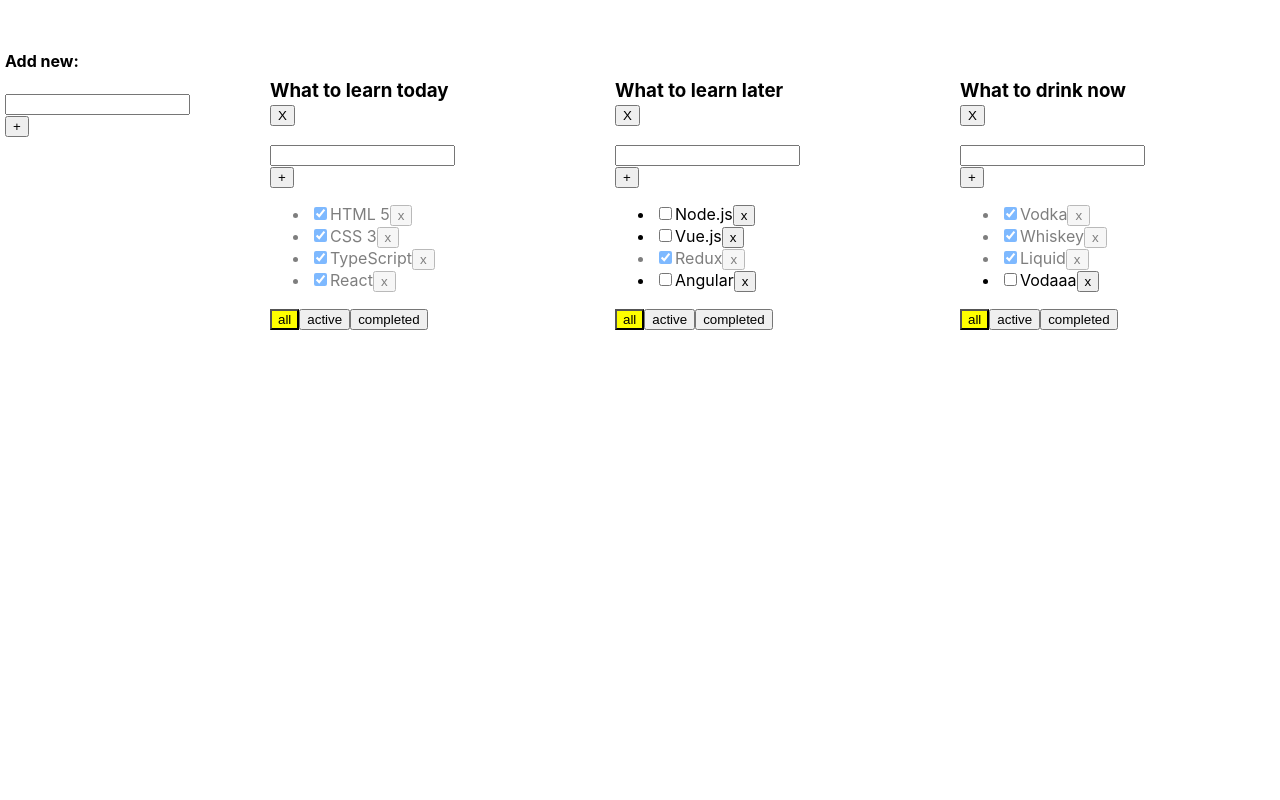
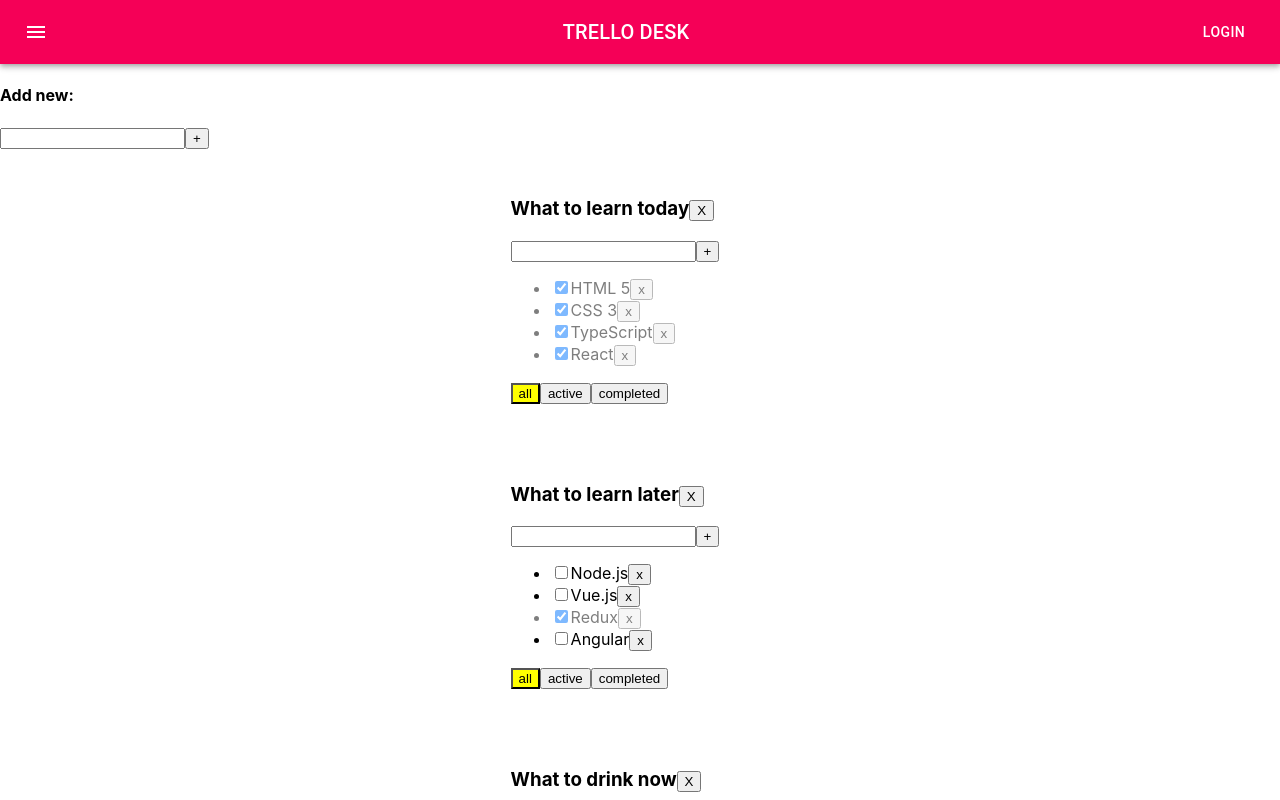
Before and after one commit to Dora-ApplePie/Todolist-React-TS, a React (Create React App) app: page / in a window 1280 px wide. Shown: the top 800 px of the page. Built offline with nearby package versions, Linux system fonts and the light colour scheme.

Commit message:
add Material AppBar

```diff
--- a/package.json
+++ b/package.json
@@ -4,8 +4,12 @@
   "private": true,
   "homepage": "https://dora-applepie.github.io/Todolist-React-TS",
   "dependencies": {
+    "@emotion/react": "^11.7.1",
+    "@emotion/styled": "^11.6.0",
     "@material-ui/core": "^4.12.3",
     "@material-ui/icons": "^4.11.2",
+    "@mui/material": "^5.3.1",
+    "@mui/styled-engine-sc": "^5.3.0",
     "@testing-library/jest-dom": "^5.16.1",
     "@testing-library/react": "^9.3.2",
     "@testing-library/user-event": "^7.1.2",
@@ -17,6 +21,7 @@
     "react": "^16.13.1",
     "react-dom": "^16.13.1",
     "react-scripts": "^5.0.0",
+    "styled-components": "^5.3.3",
     "typescript": "~3.7.2",
     "uuid": "^8.3.2"
   },
--- a/src/App.tsx
+++ b/src/App.tsx
@@ -3,6 +3,8 @@ import './App.css';
 import {PropsTask, Todolist} from "./Todolist";
 import {v1} from "uuid";
 import {AddItemForm} from "./components/AddItemForm/AddItemForm";
+import {AppBar, Toolbar, IconButton, Typography, Button, Container, Grid, Paper} from "@material-ui/core";
+import {Menu} from "@material-ui/icons";
 
 
 export type filterType = 'all' | 'active' | 'completed' //создаем 3 названия фильтров которые могут быть
@@ -101,7 +103,21 @@ function App() {
     }
 
     return (
-        <div className={'App'}>
+        <div>
+            <AppBar position="static" color={'secondary'}>
+                <Toolbar style={{justifyContent: 'space-between'}}>
+                    <IconButton
+                        edge="start"
+                        color="inherit"
+                        aria-label="menu">
+                        <Menu />
+                    </IconButton>
+                    <Typography variant="h6" component="div" >
+                        TRELLO DESK
+                    </Typography>
+                    <Button color="inherit">Login</Button>
+                </Toolbar>
+            </AppBar>
             <div>
                 <h4>Add new:</h4>
                 <AddItemForm callback={addNewTodoList}/>
```
Also changed, not shown: 1 other file (tests, documents, lock files or other folders).
